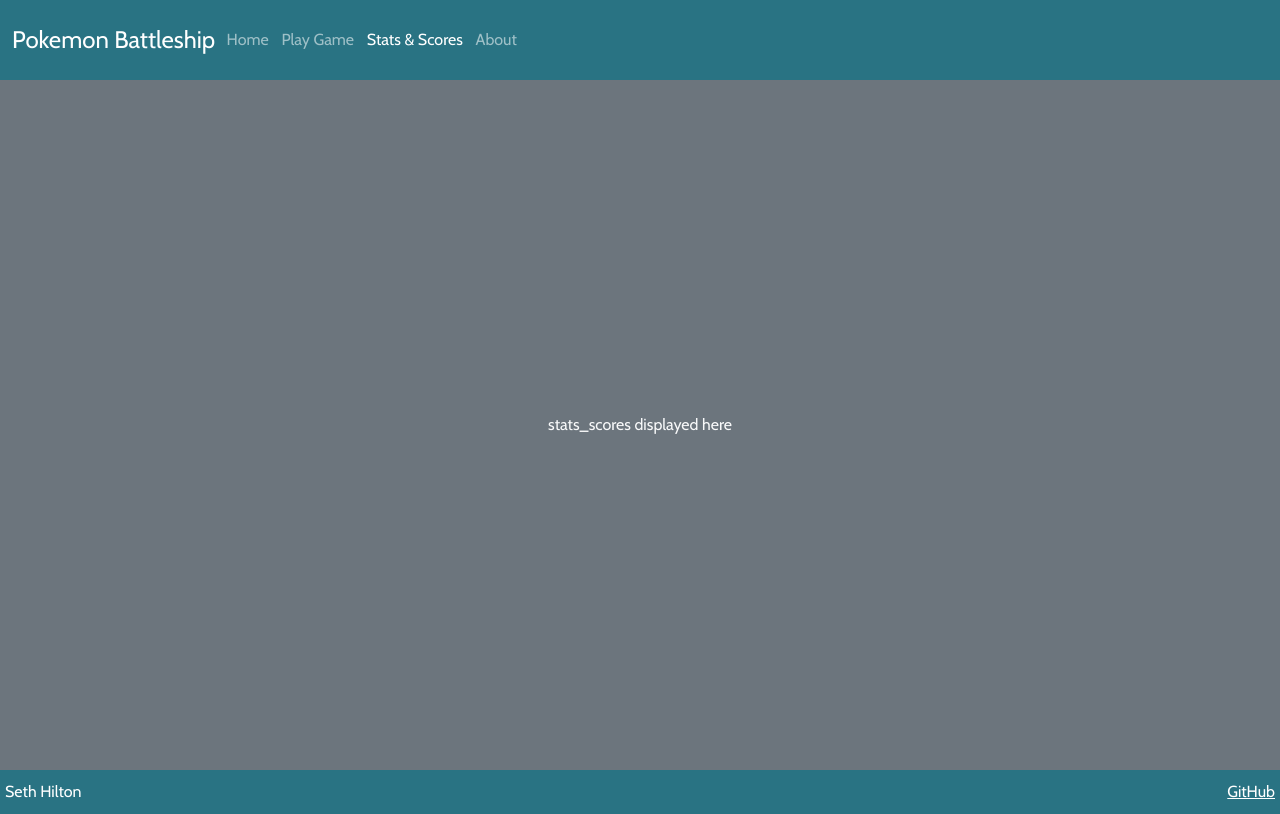
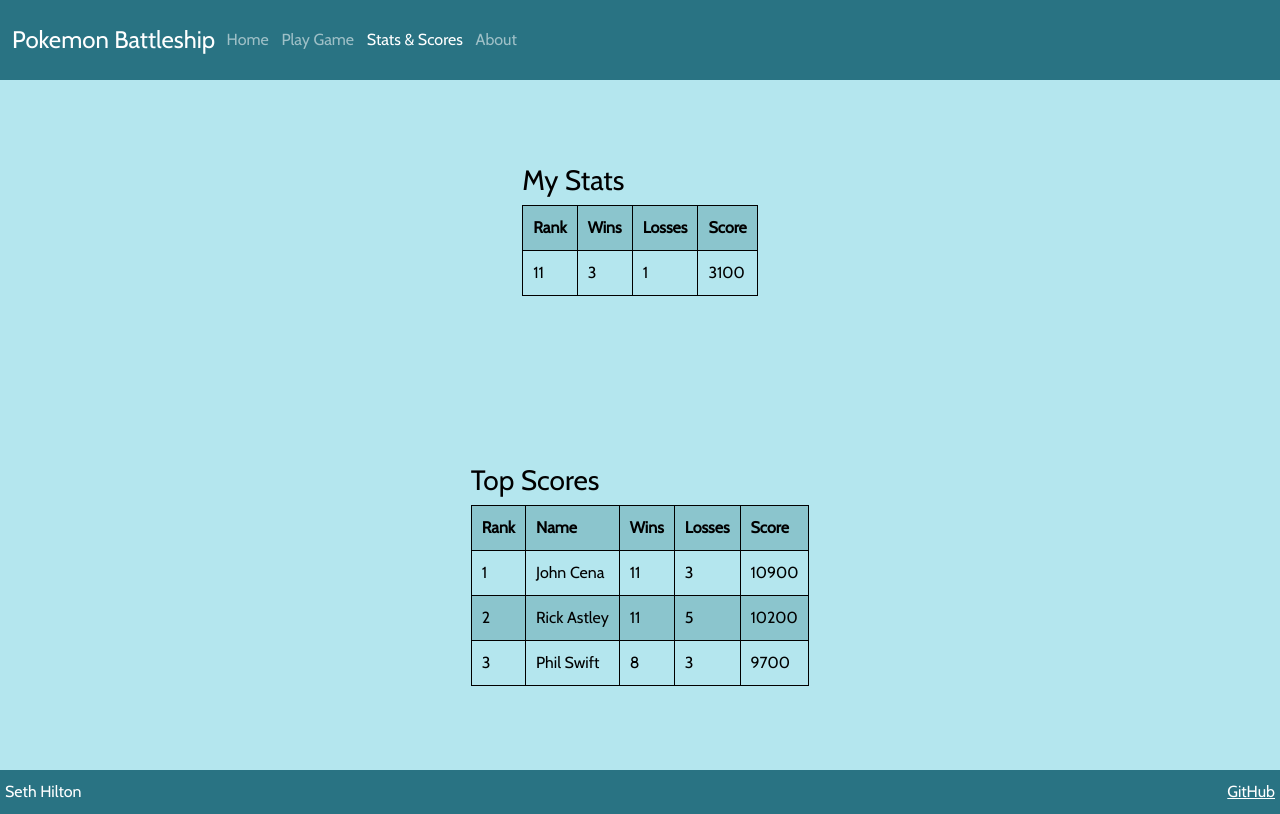
Before and after one commit to gonkseth007/startup, a React (Vite) app: page /stats_scores in a window 1280 px wide. Built offline with nearby package versions, Linux system fonts and the light colour scheme.

Commit message:
Converting stats_scores component to React

```diff
--- a/src/stats_scores/stats_scores.jsx
+++ b/src/stats_scores/stats_scores.jsx
@@ -1,9 +1,60 @@
 import React from 'react';
+import './stats_scores.css';
 
 export function Stats_Scores() {
   return (
-    <main className="container-fluid bg-secondary text-center">
-      <div>stats_scores displayed here</div>
-    </main>
+    <main className="container-fluid body-primary">
+      <div>
+          <h3>My Stats</h3>
+          <table>
+              <tr className="table-row-alt">
+                  <th className="table-cell">Rank</th>
+                  <th className="table-cell">Wins</th>
+                  <th className="table-cell">Losses</th>
+                  <th className="table-cell">Score</th>
+              </tr>
+              <tr className="table-row">
+                  <td className="table-cell">11</td>
+                  <td className="table-cell">3</td>
+                  <td className="table-cell">1</td>
+                  <td className="table-cell">3100</td>
+              </tr>
+          </table>
+      </div>
+
+      <div>
+          <h3>Top Scores</h3>
+          <table>
+              <tr className="table-row-alt">
+                  <th className="table-cell">Rank</th>
+                  <th className="table-cell">Name</th>
+                  <th className="table-cell">Wins</th>
+                  <th className="table-cell">Losses</th>
+                  <th className="table-cell">Score</th>
+              </tr>
+              <tr className="table-row">
+                  <td className="table-cell">1</td>
+                  <td className="table-cell">John Cena</td>
+                  <td className="table-cell">11</td>
+                  <td className="table-cell">3</td>
+                  <td className="table-cell">10900</td>
+              </tr>
+              <tr className="table-row-alt">
+                  <td className="table-cell">2</td>
+                  <td className="table-cell">Rick Astley</td>
+                  <td className="table-cell">11</td>
+                  <td className="table-cell">5</td>
+                  <td className="table-cell">10200</td>
+              </tr>
+              <tr className="table-row">
+                  <td className="table-cell">3</td>
+                  <td className="table-cell">Phil Swift</td>
+                  <td className="table-cell">8</td>
+                  <td className="table-cell">3</td>
+                  <td className="table-cell">9700</td>
+              </tr>
+          </table>
+      </div>
+  </main>
   );
 }
```
Also changed, not shown: stats_scores.html (deleted, +0 -89 lines), src/stats_scores/stats_scores.css (renamed from stats_scores.css).
